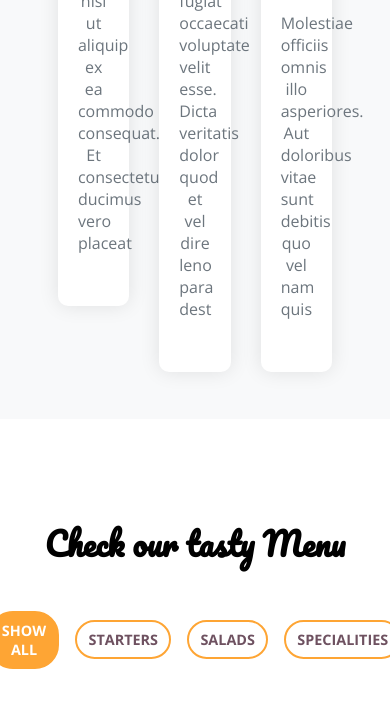
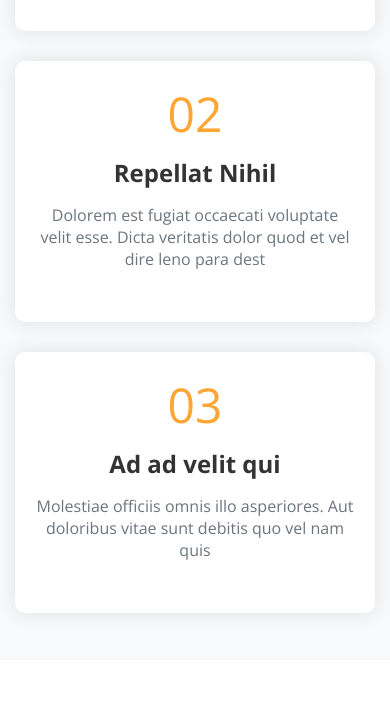
Before and after one commit to harshitscaler/CloningHackathon, a plain HTML site: page index.html in a window 390 px wide. Shown: the part 2761-3467 px from the top of the page. Drawn offline with nearby package versions, Linux system fonts and the light colour scheme.

Commit message:
Update styles.css

```diff
--- a/styles.css
+++ b/styles.css
@@ -1240,3 +1240,9 @@ button, a {
       display: inline-block;
     }
   }
+  @media(max-width : 768px){
+    .col-lg-4{
+        flex: 0 0 100%;
+        max-width: 100%;
+    }
+ }
```
